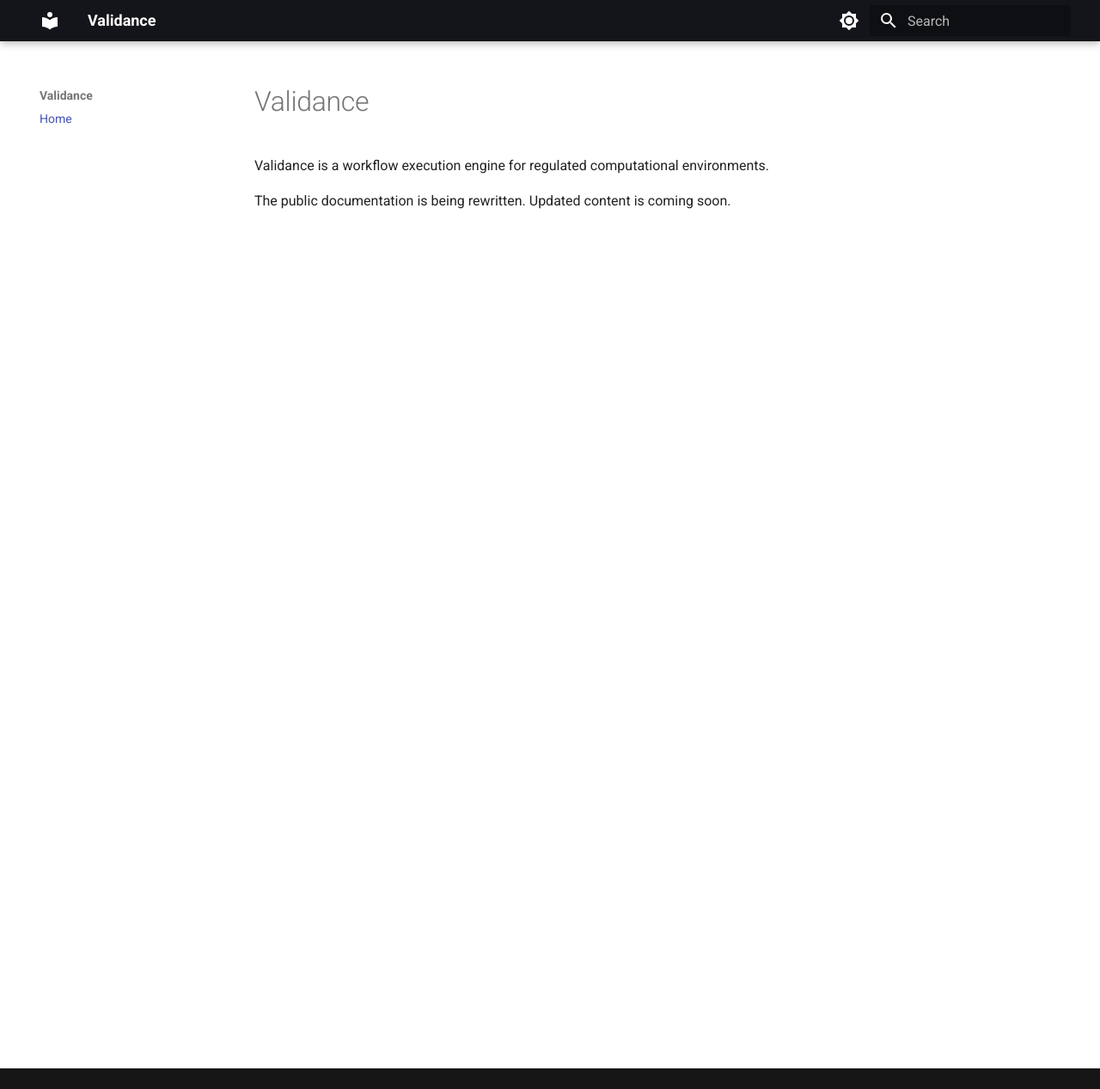
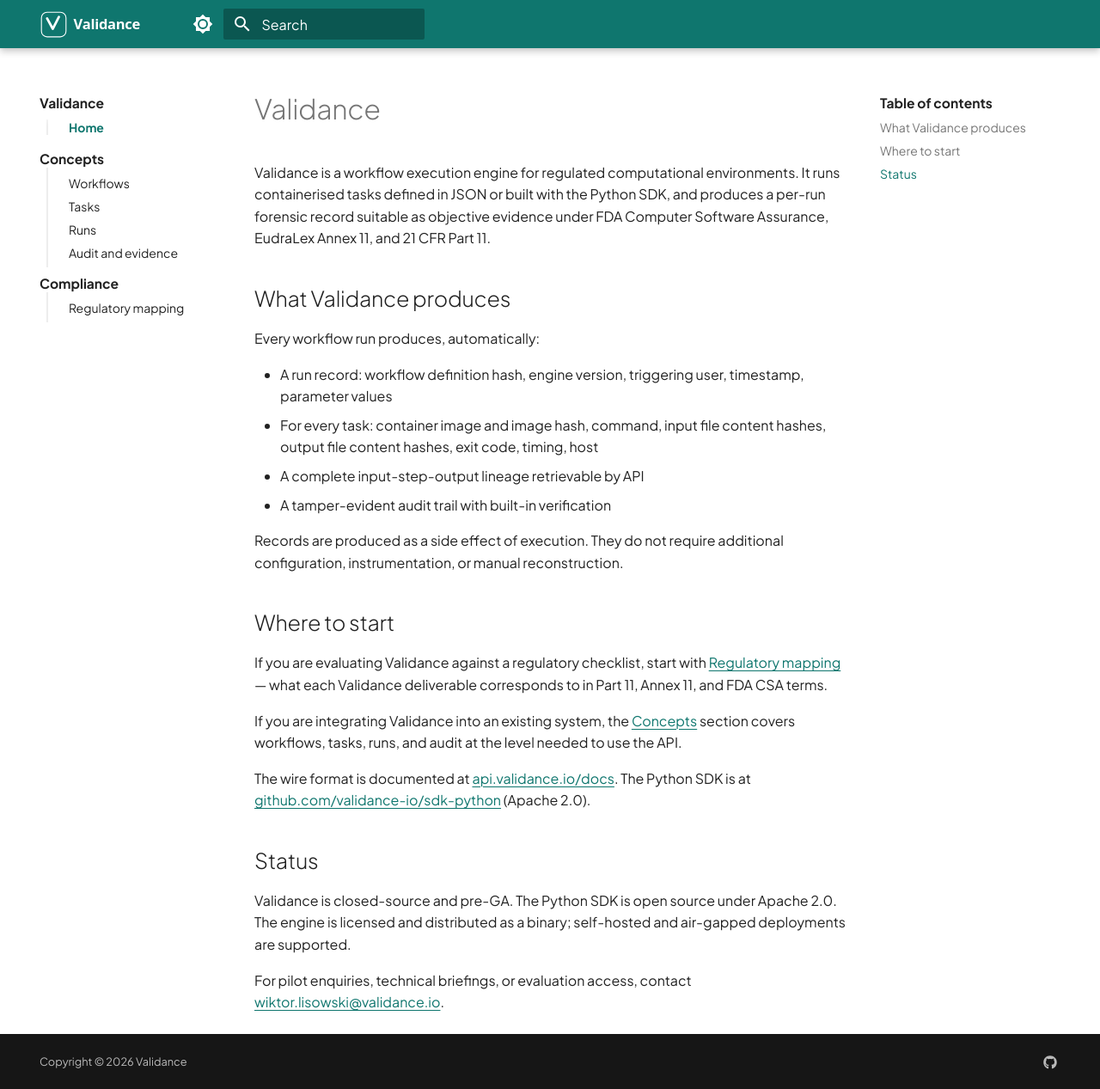
Before and after one commit to validance-io/validance-docs, an MkDocs documentation site: the page built from docs/index.md, in a window 1280 px wide and 1267 px high. Shown: the whole window at 86% size. Built offline with MkDocs 1.6.1 and Material for MkDocs 9.7.7, drawn with Linux system fonts in a browser that asks for light colours.

Commit message:
docs: rebuild public site around evidence and regulatory mapping
The previous site led with architecture, which is the patentable core of
the product and shouldn't be on the public surface. This rewrite leads
with what Validance produces (per-run forensic record, audit trail,
content-addressable workflow identity, lineage) and how those map onto
21 CFR Part 11, EudraLex Annex 11, FDA CSA 2026, and ALCOA+. Architecture
stays implicit — visible to a reader with technical taste, but not handed
to a competitor.

Site additions:
- Concepts section: workflows, tasks, runs, audit and evidence
- Compliance section: regulatory mapping with ALCOA+ and source links
- Single CTA in the homepage status section

Branding applied per validance brand kit:
- Wordmark logo (white SVG on teal header) — single clickable home link
- Brand teal palette via Material custom-color CSS overrides
- Plus Jakarta Sans body, JetBrains Mono code
- Favicon and apple-touch-icon
- Custom CSS for sidebar hierarchy (bold dark category labels, indented
  leaves, brand-teal active page state, underlined body links)

Build hygiene:
- mkdocs serve dev_addr pinned to 8080 to avoid the Validance API on 8000
- requirements.txt + strict mode unchanged; build still 0.4s

```diff
--- a/docs/index.md
+++ b/docs/index.md
@@ -1,5 +1,28 @@
 # Validance
 
-Validance is a workflow execution engine for regulated computational environments.
+Validance is a workflow execution engine for regulated computational environments. It runs containerised tasks defined in JSON or built with the Python SDK, and produces a per-run forensic record suitable as objective evidence under FDA Computer Software Assurance, EudraLex Annex 11, and 21 CFR Part 11.
 
-The public documentation is being rewritten. Updated content is coming soon.
+## What Validance produces
+
+Every workflow run produces, automatically:
+
+- A run record: workflow definition hash, engine version, triggering user, timestamp, parameter values
+- For every task: container image and image hash, command, input file content hashes, output file content hashes, exit code, timing, host
+- A complete input-step-output lineage retrievable by API
+- A tamper-evident audit trail with built-in verification
+
+Records are produced as a side effect of execution. They do not require additional configuration, instrumentation, or manual reconstruction.
+
+## Where to start
+
+If you are evaluating Validance against a regulatory checklist, start with [Regulatory mapping](compliance/regulatory-mapping.md) — what each Validance deliverable corresponds to in Part 11, Annex 11, and FDA CSA terms.
+
+If you are integrating Validance into an existing system, the [Concepts](concepts/workflows.md) section covers workflows, tasks, runs, and audit at the level needed to use the API.
+
+The wire format is documented at [api.validance.io/docs](https://api.validance.io/docs). The Python SDK is at [github.com/validance-io/sdk-python](https://github.com/validance-io/sdk-python) (Apache 2.0).
+
+## Status
+
+Validance is closed-source and pre-GA. The Python SDK is open source under Apache 2.0. The engine is licensed and distributed as a binary; self-hosted and air-gapped deployments are supported.
+
+For pilot enquiries, technical briefings, or evaluation access, contact [wiktor.lisowski@validance.io](mailto:wiktor.lisowski@validance.io).
--- /dev/null
+++ b/docs/stylesheets/extra.css
@@ -0,0 +1,156 @@
+/* Validance brand palette overrides for Material theme.
+ *   Primary  #0F766E (teal 600)
+ *   Hover    #0D9488 (teal 500)
+ *   Accent   #14B8A6 (teal 400)
+ *   Bg-tint  #CCFBF1 (teal 100)
+ */
+
+[data-md-color-primary="custom"] {
+  --md-primary-fg-color:        #0F766E;
+  --md-primary-fg-color--light: #14B8A6;
+  --md-primary-fg-color--dark:  #0D9488;
+  --md-primary-bg-color:        #ffffff;
+  --md-primary-bg-color--light: #ffffff;
+}
+
+[data-md-color-accent="custom"] {
+  --md-accent-fg-color:             #0D9488;
+  --md-accent-fg-color--transparent: rgba(13, 148, 136, 0.1);
+  --md-accent-bg-color:             #ffffff;
+  --md-accent-bg-color--light:      #ffffff;
+}
+
+/* Anchor links pick up the brand teal in both light and dark schemes. */
+[data-md-color-scheme="default"] {
+  --md-typeset-a-color: #0F766E;
+}
+[data-md-color-scheme="slate"] {
+  --md-typeset-a-color: #14B8A6;
+}
+
+/* Body links — color alone is hard to spot at body-text size against black,
+ * so add a subtle underline as a second affordance. Thin + offset, not the
+ * heavy browser default. */
+.md-typeset a {
+  text-decoration: underline;
+  text-decoration-thickness: 1px;
+  text-underline-offset: 0.2em;
+  text-decoration-color: var(--md-typeset-a-color);
+}
+
+.md-typeset a:hover {
+  text-decoration-thickness: 2px;
+}
+
+/* Keep headings clean — anchor permalinks (the ¶ pilcrow on hover) and
+ * heading-internal links shouldn't get underlined. */
+.md-typeset h1 a,
+.md-typeset h2 a,
+.md-typeset h3 a,
+.md-typeset h4 a,
+.md-typeset h5 a,
+.md-typeset h6 a,
+.md-typeset .headerlink {
+  text-decoration: none;
+}
+
+/* === Header wordmark =====================================================
+ * The logo SVG is now a wordmark (icon + "Validance" text). Hide the
+ * redundant text title that Material renders next to it, give the
+ * wordmark room to breathe, and keep the click target on the whole mark.
+ * ====================================================================== */
+
+/* Hide the duplicate site-name text — wordmark already says "Validance" */
+.md-header__title {
+  display: none;
+}
+
+/* Wordmark sizing — Material's default constrains logo height to ~1.2rem.
+ * Bump slightly so the text in the wordmark stays readable. */
+.md-header__button.md-logo img {
+  height: 1.6rem;
+  width: auto;
+}
+
+/* === Sidebar nav: clearer hierarchy ====================================
+ * By default, section labels (Concepts, Compliance) and leaf page links
+ * render with the same weight, which makes the nav read as a flat list.
+ * This gives sections an uppercase + smaller + muted treatment, and adds
+ * a soft left border to leaves to signal "child of this section".
+ * ====================================================================== */
+
+.md-nav--primary > .md-nav__list > .md-nav__item--nested > label.md-nav__link {
+  font-weight: 700;
+  color: var(--md-default-fg-color);
+  margin-top: 0.7rem;
+  font-size: 0.78rem;
+}
+
+/* Drawer title (the "Validance" at the top of the sidebar) — match the
+ * weight/size of section labels so all three (Validance, Concepts,
+ * Compliance) read as a consistent set of category titles. */
+.md-nav--primary > .md-nav__title {
+  font-weight: 700;
+  font-size: 0.78rem;
+  color: var(--md-default-fg-color);
+}
+
+/* Right-side "Table of contents" header — same treatment as left-side
+ * category labels for visual consistency across both sidebars. */
+.md-nav--secondary > .md-nav__title {
+  font-weight: 700;
+  font-size: 0.78rem;
+  color: var(--md-default-fg-color);
+}
+
+/* Drop the chevron icon on top-level section labels — it suggests
+ * collapsibility but we want section headers to read as fixed labels. */
+.md-nav--primary > .md-nav__list > .md-nav__item--nested > label.md-nav__link .md-nav__icon {
+  display: none;
+}
+
+/* Indent + soft left border for the children of each top-level section. */
+.md-nav--primary > .md-nav__list > .md-nav__item--nested > nav.md-nav {
+  padding-left: 0.6rem;
+  margin-left: 0.4rem;
+  border-left: 2px solid var(--md-default-fg-color--lightest);
+}
+
+/* Top-level page links (Home, etc.) — same indent + left-border treatment
+ * as section children, so they visually nest under the "Validance" drawer
+ * title and read as a child of it. Without this, Home sits flat against
+ * the sidebar edge while Workflows/Tasks/etc. are indented — inconsistent. */
+.md-nav--primary > .md-nav__list > .md-nav__item:not(.md-nav__item--nested) {
+  padding-left: 0.6rem;
+  margin-left: 0.4rem;
+  border-left: 2px solid var(--md-default-fg-color--lightest);
+}
+
+/* Match the inner-text indent of section children's <a> — section children
+ * inherit extra padding from Material's nested nav level styling, which the
+ * top-level Home link doesn't get. Bumping the <a>'s own padding aligns
+ * Home's "H" with the "W" of Workflows etc. */
+.md-nav--primary > .md-nav__list > .md-nav__item:not(.md-nav__item--nested) > a.md-nav__link {
+  padding-left: 0.6rem;
+}
+
+/* Leaf page links — make them read as interactive. Default Material uses
+ * a lighter color than body text, which makes them feel washed out. Bump
+ * to full-strength color and medium weight (500). */
+.md-nav--primary a.md-nav__link {
+  color: var(--md-default-fg-color);
+  font-weight: 500;
+}
+
+/* Active-page link — bold + brand teal so the reader can locate
+ * themselves in the sidebar at a glance. */
+.md-nav--primary a.md-nav__link--active {
+  color: var(--md-primary-fg-color);
+  font-weight: 600;
+}
+
+/* Hover — subtle teal background pill (Material already does this, but
+ * intensify slightly for stronger affordance). */
+.md-nav--primary a.md-nav__link:hover {
+  color: var(--md-primary-fg-color);
+}
--- a/mkdocs.yml
+++ b/mkdocs.yml
@@ -1,51 +1,88 @@
 site_name: Validance
 site_url: https://docs.validance.io
-site_description: Validance — workflow execution for regulated environments.
-site_author: Validance
+site_description: Workflow execution for regulated computational environments.
+copyright: Copyright &copy; 2026 Validance
 
 # Strict mode catches broken internal links at build time.
 strict: true
 
+# Avoid Validance reserved ports on this VM (443/5432/5433/7400/8000/8001/9100/18789).
+# Override per-invocation with: mkdocs serve --dev-addr 127.0.0.1:<port>
+dev_addr: 127.0.0.1:8080
+
 theme:
   name: material
+  logo: assets/branding/validance-wordmark-white.svg
+  favicon: assets/branding/favicon.ico
   palette:
     - media: "(prefers-color-scheme: light)"
       scheme: default
-      primary: black
-      accent: indigo
+      primary: custom
+      accent: custom
       toggle:
         icon: material/brightness-7
         name: Switch to dark mode
     - media: "(prefers-color-scheme: dark)"
       scheme: slate
-      primary: black
-      accent: indigo
+      primary: custom
+      accent: custom
       toggle:
         icon: material/brightness-4
         name: Switch to light mode
   features:
     - navigation.instant
     - navigation.tracking
+    - navigation.sections
+    - navigation.indexes
     - navigation.top
+    - search.suggest
+    - search.highlight
     - content.code.copy
+    - content.code.annotate
     - toc.follow
+  font:
+    text: Plus Jakarta Sans
+    code: JetBrains Mono
   icon:
     repo: fontawesome/brands/github
 
+extra_css:
+  - stylesheets/extra.css
+
 nav:
   - Home: index.md
+  - Concepts:
+      - Workflows: concepts/workflows.md
+      - Tasks: concepts/tasks.md
+      - Runs: concepts/runs.md
+      - Audit and evidence: concepts/audit-and-evidence.md
+  - Compliance:
+      - Regulatory mapping: compliance/regulatory-mapping.md
 
 markdown_extensions:
   - admonition
   - attr_list
+  - footnotes
   - md_in_html
   - tables
   - toc:
       permalink: true
       permalink_title: Anchor link
+  - pymdownx.details
+  - pymdownx.highlight:
+      anchor_linenums: true
+      line_spans: __span
+      pygments_lang_class: true
+  - pymdownx.inlinehilite
+  - pymdownx.snippets
   - pymdownx.superfences
-  - pymdownx.details
-  - pymdownx.snippets
+  - pymdownx.tabbed:
+      alternate_style: true
+  - pymdownx.tasklist:
+      custom_checkbox: true
 
 extra:
   generator: false
+  social:
+    - icon: fontawesome/brands/github
+      link: https://github.com/validance-io
```
Also changed, not shown: README.md (+11 -7 lines), docs/compliance/regulatory-mapping.md (added, +88 -0 lines), docs/concepts/audit-and-evidence.md (added, +85 -0 lines), docs/concepts/runs.md (added, +103 -0 lines), docs/concepts/tasks.md (added, +59 -0 lines), docs/concepts/workflows.md (added, +76 -0 lines), docs/assets/branding/apple-touch-icon-180.png (added), docs/assets/branding/favicon.ico (added), docs/assets/branding/validance-icon-fullcolor.svg (added), docs/assets/branding/validance-icon-white.svg (added), docs/assets/branding/validance-wordmark-white.svg (added).
